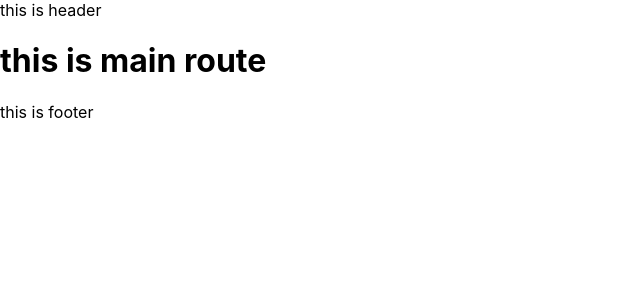
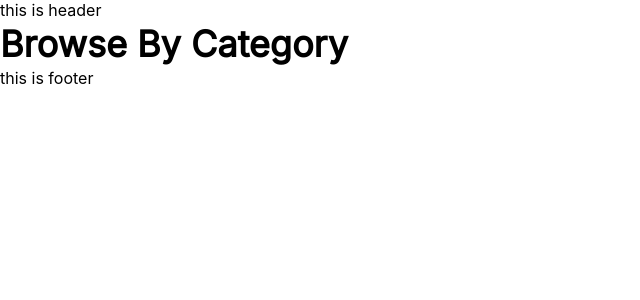
Before and after one commit to Momen-Odeh/E-commerce-GSG2023, a React (Create React App) app: page / in a window 1280 px wide. Shown: the top 300 px of the page, without its empty margins (0-640 px from the left). Built offline with nearby package versions, Linux system fonts and the light colour scheme.

Commit message:
Main section title

```diff
--- a/public/index.html
+++ b/public/index.html
@@ -15,6 +15,7 @@
       user's mobile device or desktop. See https://developers.google.com/web/fundamentals/web-app-manifest/
     -->
     <link rel="manifest" href="%PUBLIC_URL%/manifest.json" />
+    <link href="https://fonts.googleapis.com/css2?family=Inter&display=swap" rel="stylesheet">
     <!--
       Notice the use of %PUBLIC_URL% in the tags above.
       It will be replaced with the URL of the `public` folder during the build.
--- /dev/null
+++ b/src/Components/MainSectionTitle/index.css
@@ -0,0 +1,8 @@
+.MainSectionTitle{
+    padding: 0;
+    margin: 0;
+    font-family: 'Inter', sans-serif;
+    font-weight: 600;
+    font-size: 36px;
+    line-height: 48px;
+}
--- /dev/null
+++ b/src/Components/MainSectionTitle/index.js
@@ -0,0 +1,9 @@
+import React from 'react'
+import './index.css'
+function MainSectionTitle({label}) {
+  return (
+    <p className='MainSectionTitle'>{label}</p>
+  )
+}
+
+export default MainSectionTitle
--- a/src/Router/index.js
+++ b/src/Router/index.js
@@ -1,12 +1,13 @@
 import React from 'react'
 import {BrowserRouter,Routes,Route} from 'react-router-dom'
 import Layout from '../Components/Layout'
+import MainSectionTitle from '../Components/MainSectionTitle'
 function Router() {
   return (
     <BrowserRouter>
         <Routes>
             <Route path='/' element={<Layout/>}>
-              <Route index element={<h1>this is main route</h1>}/>
+              <Route index element={<MainSectionTitle label='Browse By Category' />}/>
               <Route path='/homePage' element={<h1>this is home page route</h1>}/>
               <Route path='*' element={<h1>404 Not Found</h1>}/>
             </Route>
```
